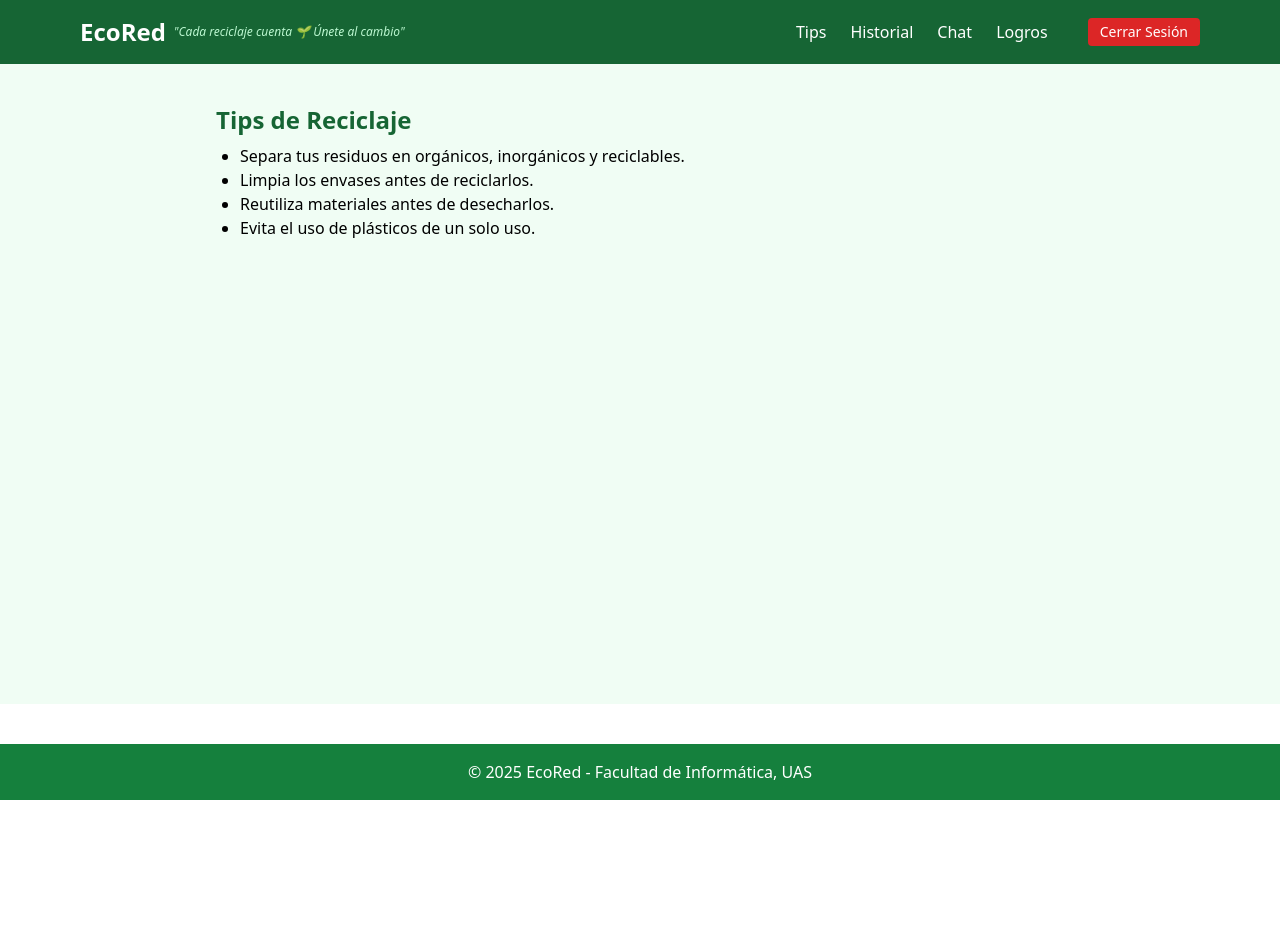
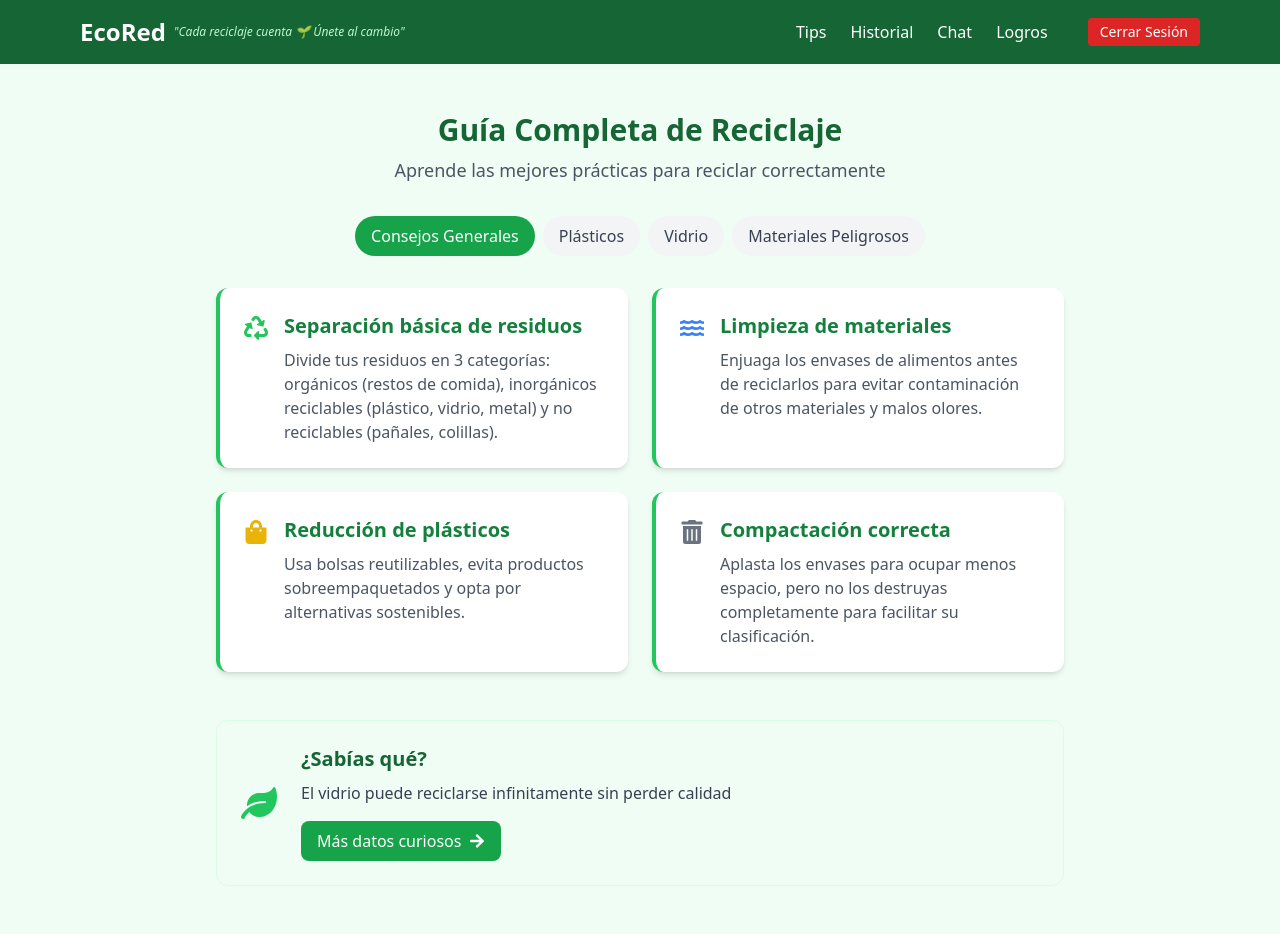
Before and after one commit to OSCARKL27/EcoRed, a React (Vite) app: page /tips in a window 1280 px wide. Shown: the top 952 px of the page. Before the commit the page ends 800 px from the top, so only its background shows below. Built offline with nearby package versions, Linux system fonts and the light colour scheme; no server answers; sample sign-in values are in the browser's storage.

Commit message:
TIPS TERMINADO

```diff
--- a/src/pages/Tips.jsx
+++ b/src/pages/Tips.jsx
@@ -1,13 +1,182 @@
+import { useState, useEffect } from 'react';
+import {
+  FaRecycle,
+  FaTrashAlt,
+  FaLeaf,
+  FaWater,
+  FaBatteryFull,
+  FaShoppingBag,
+  FaArrowRight
+} from 'react-icons/fa';
+import { Link } from 'react-router-dom';
+
 export default function Tips() {
+  const [activeCategory, setActiveCategory] = useState('general');
+  const [currentFact, setCurrentFact] = useState('');
+  const [factIndex, setFactIndex] = useState(0);
+
+  // Datos de tips organizados por categoría
+  const tipsData = {
+    general: [
+      {
+        title: "Separación básica de residuos",
+        content: "Divide tus residuos en 3 categorías: orgánicos (restos de comida), inorgánicos reciclables (plástico, vidrio, metal) y no reciclables (pañales, colillas).",
+        icon: <FaRecycle className="text-green-500 text-2xl" />
+      },
+      {
+        title: "Limpieza de materiales",
+        content: "Enjuaga los envases de alimentos antes de reciclarlos para evitar contaminación de otros materiales y malos olores.",
+        icon: <FaWater className="text-blue-500 text-2xl" />
+      },
+      {
+        title: "Reducción de plásticos",
+        content: "Usa bolsas reutilizables, evita productos sobreempaquetados y opta por alternativas sostenibles.",
+        icon: <FaShoppingBag className="text-yellow-500 text-2xl" />
+      },
+      {
+        title: "Compactación correcta",
+        content: "Aplasta los envases para ocupar menos espacio, pero no los destruyas completamente para facilitar su clasificación.",
+        icon: <FaTrashAlt className="text-gray-500 text-2xl" />
+      }
+    ],
+    plastico: [
+      {
+        title: "Identificación de plásticos",
+        content: "Busca el número dentro del símbolo de reciclaje (1-7). Los más comúnmente reciclados son PET (1) y HDPE (2).",
+        icon: <FaRecycle className="text-green-500 text-2xl" />
+      },
+      {
+        title: "Preparación de botellas",
+        content: "Aplasta las botellas para ahorrar espacio y retira las tapas (se reciclan por separado).",
+        icon: <FaTrashAlt className="text-gray-500 text-2xl" />
+      },
+      {
+        title: "Bolsas plásticas",
+        content: "Llévalas a puntos especiales de reciclaje, no las mezcles con otros plásticos reciclables.",
+        icon: <FaShoppingBag className="text-yellow-500 text-2xl" />
+      }
+    ],
+    vidrio: [
+      {
+        title: "Vidrio vs. cristal",
+        content: "Solo el vidrio (envases) es reciclable. Los espejos, vasos y ventanas van a desechos especiales.",
+        icon: <FaRecycle className="text-green-500 text-2xl" />
+      },
+      {
+        title: "Preparación adecuada",
+        content: "No rompas los envases y retira tapas metálicas. No es necesario quitar etiquetas.",
+        icon: <FaTrashAlt className="text-gray-500 text-2xl" />
+      }
+    ],
+    peligrosos: [
+      {
+        title: "Pilas y baterías",
+        content: "Nunca las tires a la basura común. Busca centros de acopio especializados.",
+        icon: <FaBatteryFull className="text-red-500 text-2xl" />
+      },
+      {
+        title: "Electrónicos",
+        content: "Lleva tus dispositivos viejos a puntos de reciclaje electrónico.",
+        icon: <FaTrashAlt className="text-gray-500 text-2xl" />
+      },
+      {
+        title: "Medicamentos caducos",
+        content: "Entrégalos en farmacias o centros de salud autorizados.",
+        icon: <FaTrashAlt className="text-gray-500 text-2xl" />
+      }
+    ]
+  };
+
+  // Datos curiosos sobre reciclaje
+  const ecoFacts = [
+    "Reciclar una lata de aluminio ahorra suficiente energía como para hacer funcionar un televisor durante 3 horas",
+    "El vidrio puede reciclarse infinitamente sin perder calidad",
+    "Una botella de plástico puede tardar hasta 500 años en descomponerse",
+    "Reciclar papel reduce la contaminación del agua en un 35% y la del aire en un 74%",
+    "México genera aproximadamente 120,000 toneladas de basura diariamente",
+    "El reciclaje de una tonelada de plástico puede ahorrar hasta 5,774 kWh de energía",
+    "Cada mexicano produce en promedio 1.2 kg de basura al día",
+    "Reciclar el cartón de una caja de cereales puede ahorrar hasta 4 litros de agua"
+  ];
+
+  // Efecto para rotar los datos curiosos automáticamente
+  useEffect(() => {
+    setCurrentFact(ecoFacts[factIndex]);
+
+    const interval = setInterval(() => {
+      setFactIndex((prevIndex) => (prevIndex + 1) % ecoFacts.length);
+    }, 5000); // Cambia cada 5 segundos
+
+    return () => clearInterval(interval);
+  }, [factIndex]);
+
   return (
-    <section className="p-6 max-w-4xl mx-auto">
-      <h2 className="text-2xl font-bold text-green-800 mb-2">Tips de Reciclaje</h2>
-      <ul className="list-disc pl-6">
-        <li>Separa tus residuos en orgánicos, inorgánicos y reciclables.</li>
-        <li>Limpia los envases antes de reciclarlos.</li>
-        <li>Reutiliza materiales antes de desecharlos.</li>
-        <li>Evita el uso de plásticos de un solo uso.</li>
-      </ul>
+    <section className="max-w-4xl mx-auto py-8 px-4 sm:px-6">
+      <div className="text-center mb-8">
+        <h2 className="text-3xl font-bold text-green-800 mb-2">Guía Completa de Reciclaje</h2>
+        <p className="text-lg text-gray-600">Aprende las mejores prácticas para reciclar correctamente</p>
+      </div>
+
+      {/* Navegación por categorías */}
+      <div className="flex flex-wrap justify-center gap-2 mb-8">
+        {Object.keys(tipsData).map((category) => (
+          <button
+            key={category}
+            onClick={() => setActiveCategory(category)}
+            className={`px-4 py-2 rounded-full font-medium transition-colors ${
+              activeCategory === category
+                ? 'bg-green-600 text-white'
+                : 'bg-gray-100 text-gray-700 hover:bg-gray-200'
+            }`}
+          >
+            {category === 'general' && 'Consejos Generales'}
+            {category === 'plastico' && 'Plásticos'}
+            {category === 'vidrio' && 'Vidrio'}
+            {category === 'peligrosos' && 'Materiales Peligrosos'}
+          </button>
+        ))}
+      </div>
+
+      {/* Grid de Tips */}
+      <div className="grid gap-6 md:grid-cols-2">
+        {tipsData[activeCategory].map((tip, index) => (
+          <div
+            key={index}
+            className="bg-white p-6 rounded-xl shadow-md hover:shadow-lg transition-shadow border-l-4 border-green-500"
+          >
+            <div className="flex items-start gap-4">
+              <div className="mt-1">
+                {tip.icon}
+              </div>
+              <div>
+                <h3 className="text-xl font-semibold text-green-700 mb-2">{tip.title}</h3>
+                <p className="text-gray-600">{tip.content}</p>
+              </div>
+            </div>
+          </div>
+        ))}
+      </div>
+
+      {/* Sección de Datos Curiosos */}
+      <div className="mt-12 bg-green-50 p-6 rounded-xl border border-green-100">
+        <div className="flex flex-col md:flex-row items-center gap-6">
+          <div className="flex-shrink-0">
+            <FaLeaf className="text-green-500 text-4xl" />
+          </div>
+          <div className="flex-grow">
+            <h3 className="text-xl font-bold text-green-800 mb-2">¿Sabías qué?</h3>
+            <p className="text-gray-700 mb-4 animate-fadeIn">
+              {currentFact}
+            </p>
+            <Link
+              to="https://escolofi.com/las-40-curiosidades-sobre-el-reciclaje/"
+              className="inline-flex items-center gap-2 bg-green-600 text-white px-4 py-2 rounded-lg hover:bg-green-700 transition"
+            >
+              Más datos curiosos <FaArrowRight />
+            </Link>
+          </div>
+        </div>
+      </div>
     </section>
   );
 }
```
